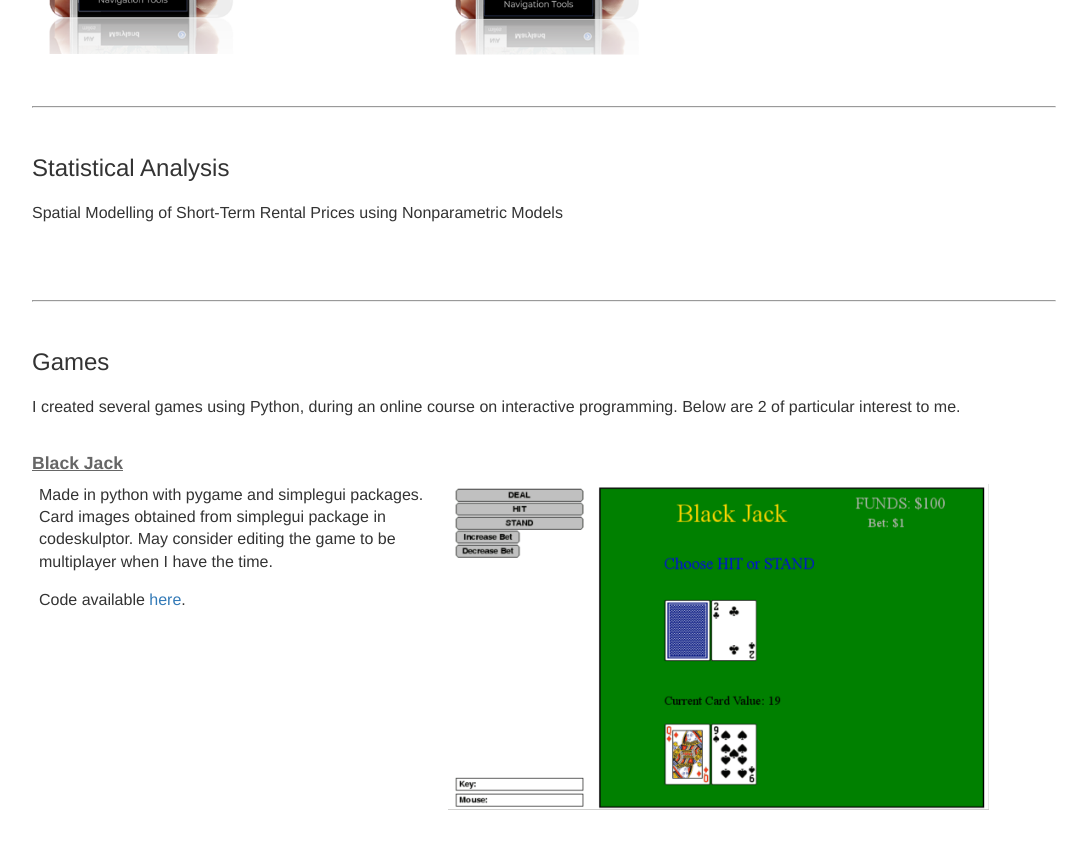
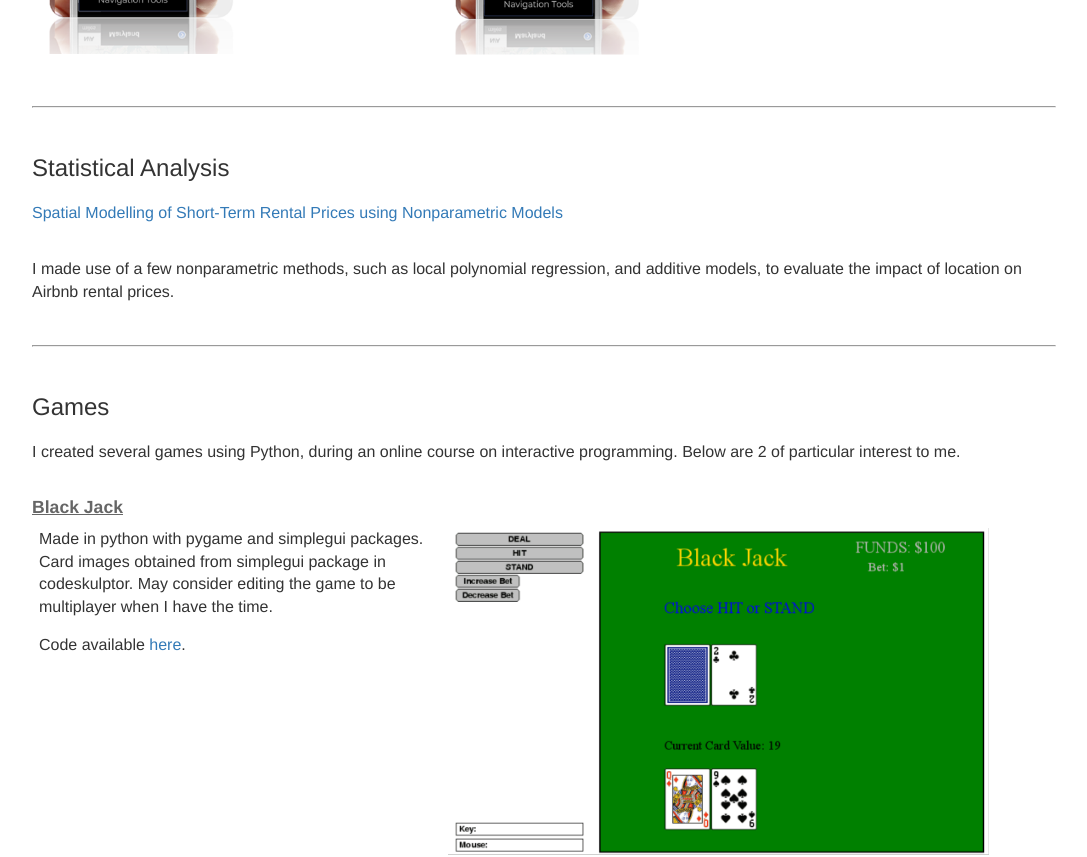
Before and after one commit to tanzhirong/tanzhirong.github.io, a Jekyll site: the page built from projects/index.html, in a window 1280 px wide and 900 px high, scrolled down 1944 px, cut to the strip 0-857 px from the top of the window. Shown: the whole strip, without its empty margins (96-1183 px from the left). Built offline with Jekyll 4.4.1, drawn with Linux system fonts in a browser that asks for light colours.

Commit message:
Update index.html

```diff
--- a/projects/index.html
+++ b/projects/index.html
@@ -39,8 +39,8 @@ title: Projects | Zhi Rong Tan
 <hr><br>
 
 <h2>Statistical Analysis</h2>
-<p>Spatial Modelling of Short-Term Rental Prices using Nonparametric Models</p><br>
-<p></p><br>
+<p><a target="_blank" href="Airbnb_RentalPrediction.pdf">Spatial Modelling of Short-Term Rental Prices using Nonparametric Models</a></p><br>
+<p>I made use of a few nonparametric methods, such as local polynomial regression, and additive models, to evaluate the impact of location on Airbnb rental prices.</p><br>
 <hr><br>
 
 
```
